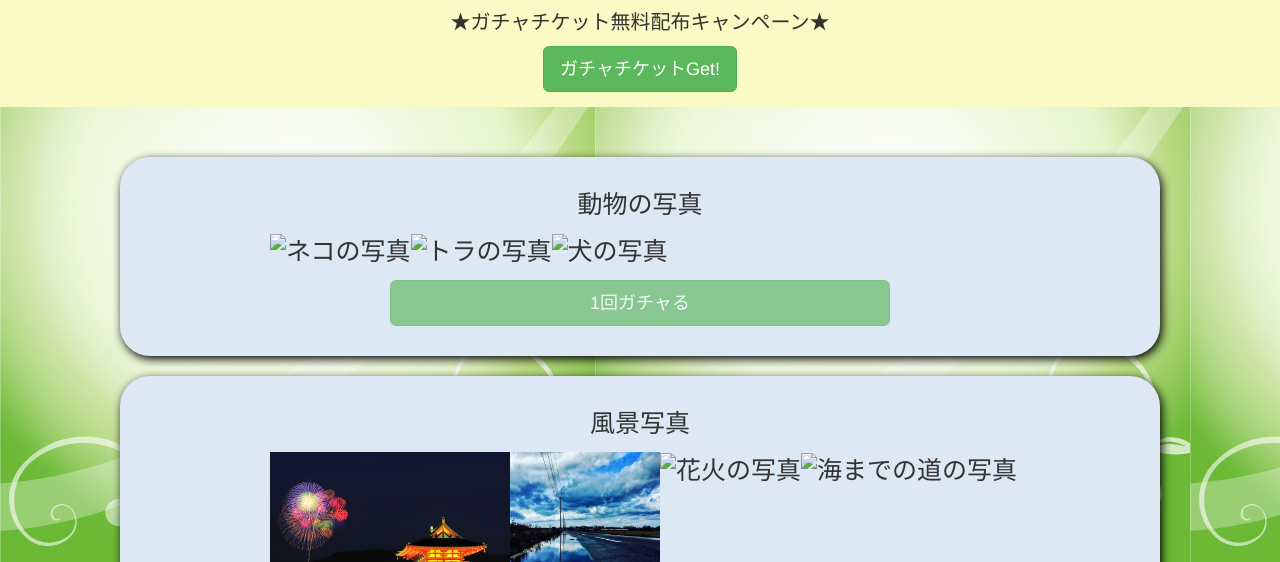
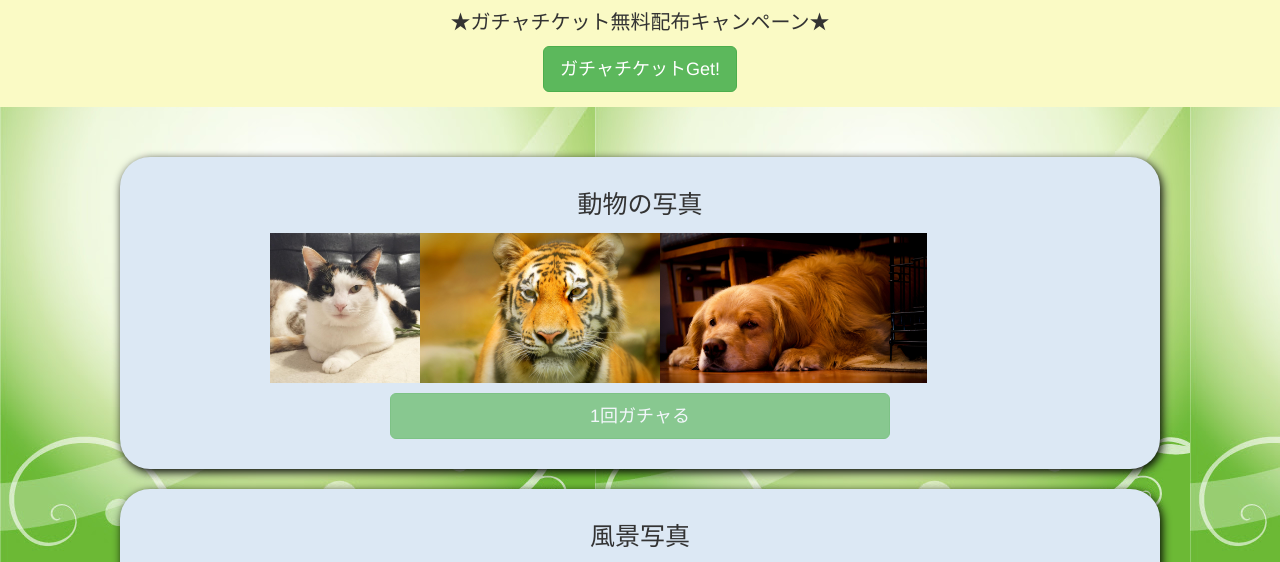
Before and after one commit to geccimocu-pote/gachanomori, a plain HTML site: page index.html in a window 1280 px wide. Shown: the part 217-779 px from the top of the page. Drawn offline with Linux system fonts and the light colour scheme.

Commit message:
Update 写真のファイル名変更

```diff
--- a/index.html
+++ b/index.html
@@ -28,13 +28,13 @@
                 <div class="samune">
                     <p>動物の写真</p>
                     <div class="photo sentou">
-                        <img src="img/img_1/img16.jpg" alt="ネコの写真">
+                        <img src="img/img_1/img01.jpg" alt="ネコの写真">
                     </div>
                     <div class="photo">
-                        <img src="img/img_1/img13.jpg" alt="トラの写真">
+                        <img src="img/img_1/img02.jpg" alt="トラの写真">
                     </div>
                     <div class="photo">
-                        <img src="img/img_1/img15.jpg" alt="犬の写真">
+                        <img src="img/img_1/img04.jpg" alt="犬の写真">
                     </div>
                     <button type="button" id="btn1" class="btn btn-success btn-lg" disabled
                         onclick="window.open('animal.html','_blank')">1回ガチャる</button>
@@ -43,16 +43,16 @@
                 <div class="samune">
                     <p>風景写真</p>
                     <div class="photo sentou">
-                        <img src="img/img_2/img02.jpg" alt="富士山の写真">
+                        <img src="img/img_2/img01.jpg" alt="富士山の写真">
                     </div>
                     <div class="photo">
                         <img src="img/img_2/img03.jpg" alt="道路の写真">
                     </div>
                     <div class="photo">
-                        <img src="img/img_2/img10.jpg" alt="花火の写真">
+                        <img src="img/img_2/img02.jpg" alt="花火の写真">
                     </div>
                     <div class="photo">
-                        <img src="img/img_2/img11.jpg" alt="海までの道の写真">
+                        <img src="img/img_2/img04.jpg" alt="海までの道の写真">
                     </div>
                     <button type="button" id="btn2" class="btn btn-success btn-lg" disabled
                         onclick="window.open('view.html','_blank')">1回ガチャる</button>
```
